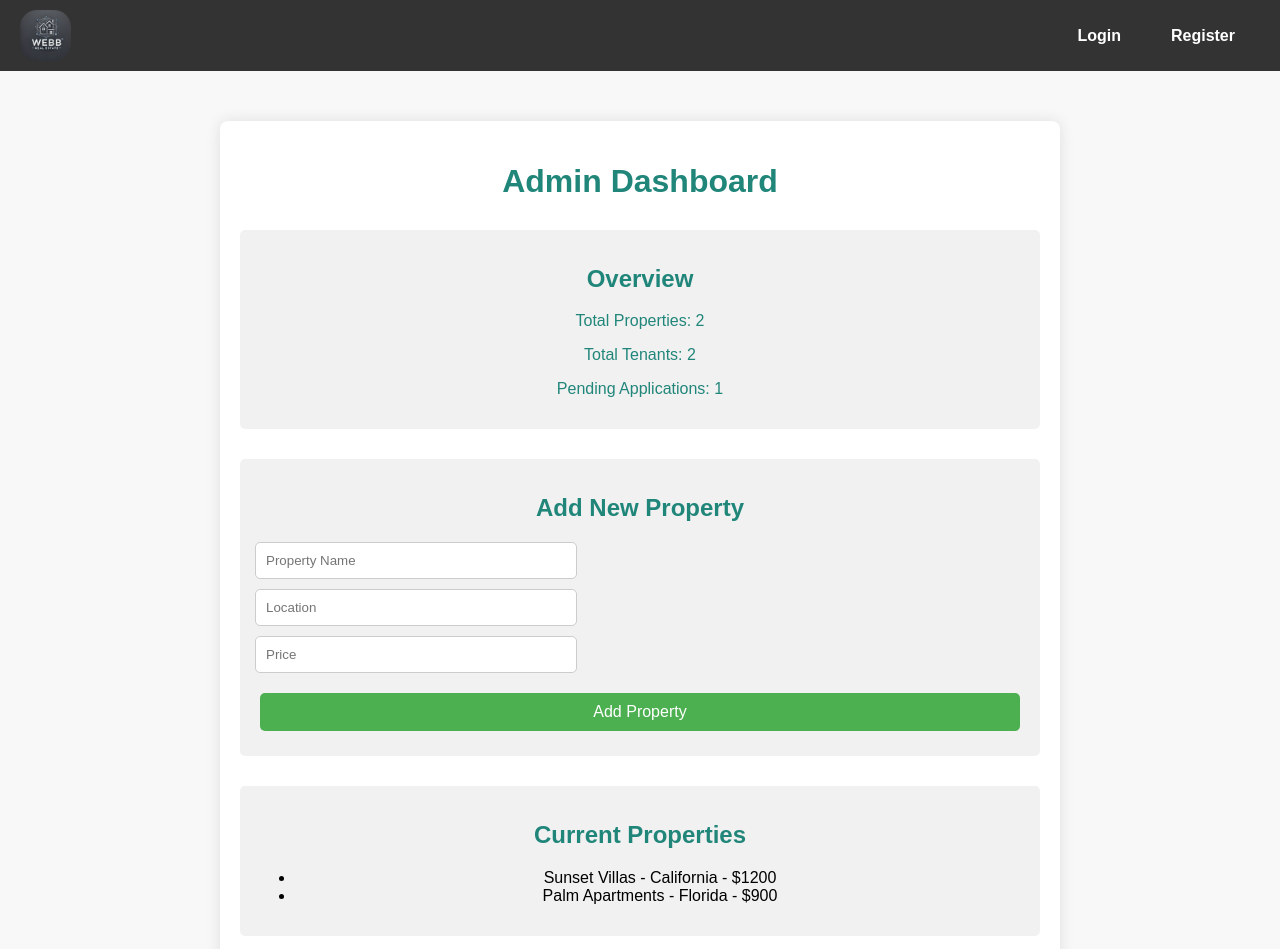
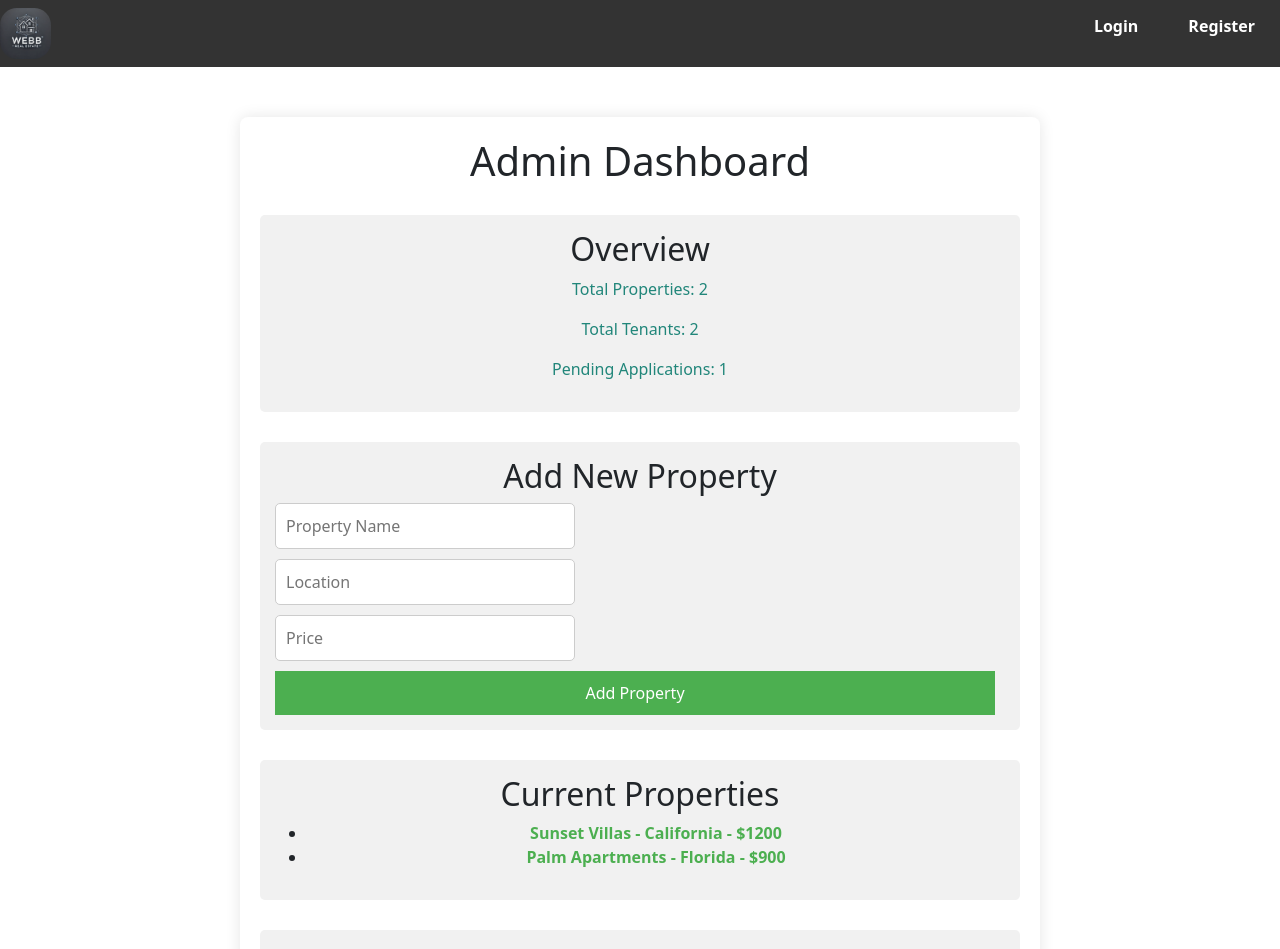
Before and after one commit to ashafer98/rentalapp, a React (Create React App) app in the folder frontEnd/: page /admin-dashboard in a window 1280 px wide. Shown: the top 949 px of the page. Built offline with nearby package versions, Linux system fonts and the light colour scheme.

Commit message:
property page details

```diff
--- a/frontEnd/src/App.js
+++ b/frontEnd/src/App.js
@@ -1,16 +1,23 @@
 import React, { useState } from 'react';
-import { BrowserRouter as Router, Route, Routes, Navigate } from 'react-router-dom';
+import { BrowserRouter as Router, Route, Routes, Navigate, useParams } from 'react-router-dom';
 import Navbar from './components/Navbar';
 import LoginPage from './components/LoginPage';
 import AdminDashboard from './components/Dashboards/AdminDashboard';
 import UserDashboard from './components/Dashboards/UserDashboard';
 import Home from './components/Home';
 import Register from './components/Register';
+import PropertyPage from './components/PropertyPage';
 import './App.css';
+
 
 const App = () => {
   const [isLoggedIn, setIsLoggedIn] = useState(!!localStorage.getItem('token'));
   const [isAdmin, setIsAdmin] = useState(false); // Track if user is an admin
+
+  const PropertyPageWrapper = () => {
+    const { id } = useParams(); // Extract the ID from the URL
+    return <PropertyPage id={id} />; // Pass ID as a prop
+  };
 
   return (
     <Router>
@@ -38,10 +45,14 @@ const App = () => {
             }
           />
           <Route path="/admin-dashboard" element={<AdminDashboard />} />
+          <Route path="/property/:id" element={<PropertyPageWrapper />} /> {/* Pass prop */}
         </Routes>
       </div>
     </Router>
   );
 };
 
+
+
+
 export default App;
--- a/frontEnd/src/components/Dashboards/AdminDashboard.js
+++ b/frontEnd/src/components/Dashboards/AdminDashboard.js
@@ -1,28 +1,20 @@
 import React, { useEffect, useState } from 'react';
-import { useNavigate } from 'react-router-dom';
+import { useNavigate, Link } from 'react-router-dom';
 
-// Mock data to simulate API responses
-const mockAdmin = {
-  firstName: 'Admin',
-  lastName: 'User',
-  email: 'admin@example.com',
-};
-
+// Mock Data
+const mockAdmin = { firstName: 'Admin', lastName: 'User', email: 'admin@example.com' };
 const mockApplications = [
   { firstName: 'John', lastName: 'Doe', email: 'john@example.com', status: 'Pending' },
   { firstName: 'Jane', lastName: 'Smith', email: 'jane@example.com', status: 'Approved' },
 ];
-
 const mockProperties = [
-  { name: 'Sunset Villas', location: 'California', price: 1200 },
-  { name: 'Palm Apartments', location: 'Florida', price: 900 },
+  { id: 1, name: 'Sunset Villas', location: 'California', price: 1200 },
+  { id: 2, name: 'Palm Apartments', location: 'Florida', price: 900 },
 ];
-
 const mockTenants = [
   { firstName: 'Alice', lastName: 'Johnson', email: 'alice@example.com' },
   { firstName: 'Bob', lastName: 'Williams', email: 'bob@example.com' },
 ];
-
 const mockMaintenanceRequests = [
   { description: 'Leaking faucet in kitchen', status: 'In Progress' },
   { description: 'Broken AC unit', status: 'Pending' },
@@ -38,7 +30,7 @@ const AdminDashboard = () => {
   const [newProperty, setNewProperty] = useState({ name: '', location: '', price: '' });
 
   useEffect(() => {
-    // Simulate API calls using mock data
+    // Load mock data on component mount
     setAdmin(mockAdmin);
     setApplications(mockApplications);
     setProperties(mockProperties);
@@ -48,9 +40,10 @@ const AdminDashboard = () => {
 
   const handleAddProperty = (e) => {
     e.preventDefault();
-    const addedProperty = { ...newProperty };
-    setProperties([...properties, addedProperty]); // Add to mock properties
-    setNewProperty({ name: '', location: '', price: '' }); // Reset form
+    const newId = properties.length ? properties[properties.length - 1].id + 1 : 1;
+    const addedProperty = { id: newId, ...newProperty };
+    setProperties([...properties, addedProperty]);
+    setNewProperty({ name: '', location: '', price: '' });
   };
 
   return (
@@ -98,8 +91,12 @@ const AdminDashboard = () => {
       <section style={styles.section}>
         <h2>Current Properties</h2>
         <ul>
-          {properties.map((property, index) => (
-            <li key={index}>{property.name} - {property.location} - ${property.price}</li>
+          {properties.map(property => (
+            <li key={property.id}>
+              <Link to={`/property/${property.id}`} style={styles.link}>
+                {property.name} - {property.location} - ${property.price}
+              </Link>
+            </li>
           ))}
         </ul>
       </section>
@@ -181,6 +178,11 @@ const styles = {
     border: 'none',
     cursor: 'pointer',
   },
+  link: {
+    textDecoration: 'none',
+    color: '#4CAF50',
+    fontWeight: 'bold',
+  },
   table: {
     width: '100%',
     borderCollapse: 'collapse',
@@ -189,7 +191,7 @@ const styles = {
   logoutButton: {
     marginTop: '20px',
     backgroundColor: '#d9534f',
-    color: '#fff',
+    color: 'white',
     padding: '10px 20px',
     border: 'none',
     cursor: 'pointer',
--- /dev/null
+++ b/frontEnd/src/components/PropertyPage.js
@@ -0,0 +1,82 @@
+// /components/PropertyPage.js
+import React from 'react';
+import { useParams, useNavigate } from 'react-router-dom';
+
+// Mock Property Data
+const mockPropertyData = {
+  1: {
+    id: 1,
+    name: 'Sunset Villas',
+    location: 'California',
+    price: 1200,
+    description: 'A beautiful villa with stunning sunset views.',
+    amenities: ['Pool', 'Garden', 'Private Parking'],
+  },
+  2: {
+    id: 2,
+    name: 'Palm Apartments',
+    location: 'Florida',
+    price: 900,
+    description: 'Modern apartments surrounded by palm trees.',
+    amenities: ['Gym', 'Community Hall', 'Playground'],
+  },
+};
+
+const PropertyPage = () => {
+  const { id } = useParams(); // Extract property ID from URL
+  const navigate = useNavigate();
+
+  const property = mockPropertyData[id]; // Get property details based on ID
+
+  if (!property) {
+    return (
+      <div style={styles.container}>
+        <h1>Property Not Found</h1>
+        <button onClick={() => navigate('/admin-dashboard')} style={styles.backButton}>
+          Back to Admin Dashboard
+        </button>
+      </div>
+    );
+  }
+
+  return (
+    <div style={styles.container}>
+      <h1>{property.name}</h1>
+      <p><strong>Location:</strong> {property.location}</p>
+      <p><strong>Price:</strong> ${property.price}</p>
+      <p><strong>Description:</strong> {property.description}</p>
+      <h3>Amenities:</h3>
+      <ul>
+        {property.amenities.map((amenity, index) => (
+          <li key={index}>{amenity}</li>
+        ))}
+      </ul>
+      <button onClick={() => navigate('/admin-dashboard')} style={styles.backButton}>
+        Back to Admin Dashboard
+      </button>
+    </div>
+  );
+};
+
+const styles = {
+  container: {
+    maxWidth: '600px',
+    margin: '50px auto',
+    padding: '20px',
+    textAlign: 'center',
+    borderRadius: '8px',
+    boxShadow: '0 0 15px rgba(0, 0, 0, 0.1)',
+    backgroundColor: '#fff',
+  },
+  backButton: {
+    marginTop: '20px',
+    padding: '10px 15px',
+    backgroundColor: '#4CAF50',
+    color: 'white',
+    border: 'none',
+    borderRadius: '5px',
+    cursor: 'pointer',
+  },
+};
+
+export default PropertyPage;
--- a/frontEnd/src/index.js
+++ b/frontEnd/src/index.js
@@ -3,6 +3,8 @@ import { createRoot } from 'react-dom/client';
 import { BrowserRouter } from 'react-router-dom';
 import App from './App';
 import { MyContextProvider } from './context/MyContext';
+import 'bootstrap/dist/css/bootstrap.min.css';
+
 
 const container = document.getElementById('root');
 const root = createRoot(container); // React 18 uses createRoot
--- a/package.json
+++ b/package.json
@@ -1,6 +1,8 @@
 {
   "dependencies": {
+    "bootstrap": "^5.3.3",
     "react": "^18.2.0",
+    "react-bootstrap": "^2.10.5",
     "react-dom": "^18.2.0",
     "react-icons": "^5.3.0",
     "react-router-dom": "^6.26.2"
```
Also changed, not shown: 1 other file (tests, documents, lock files or other folders).
